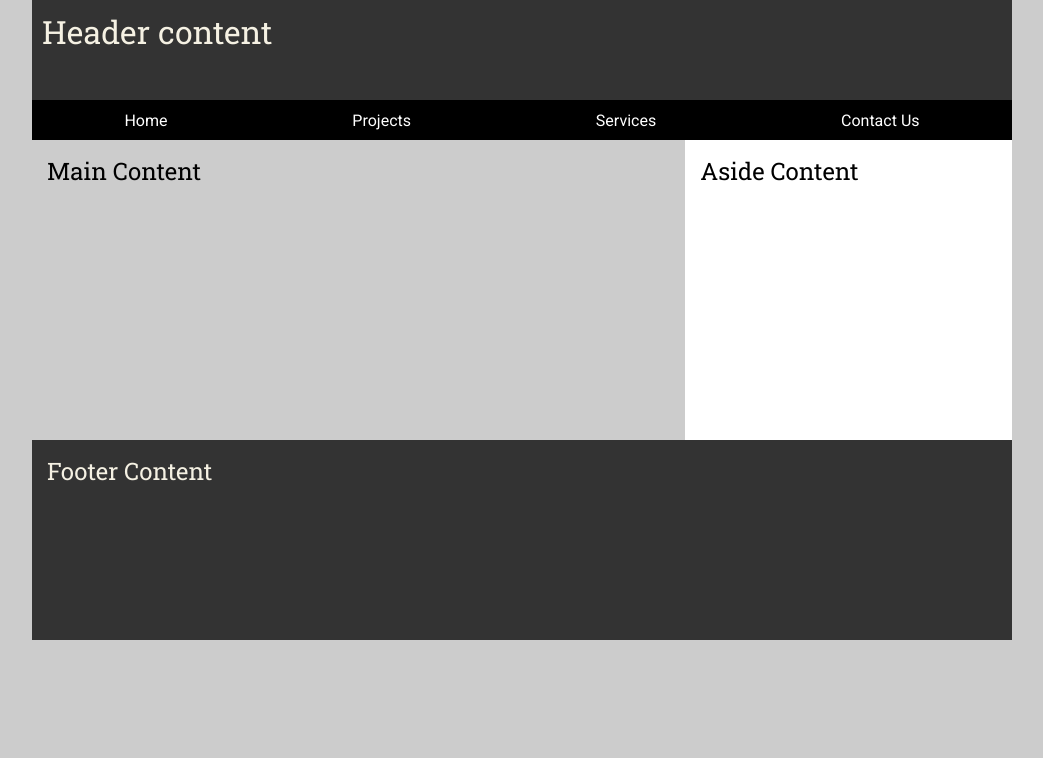
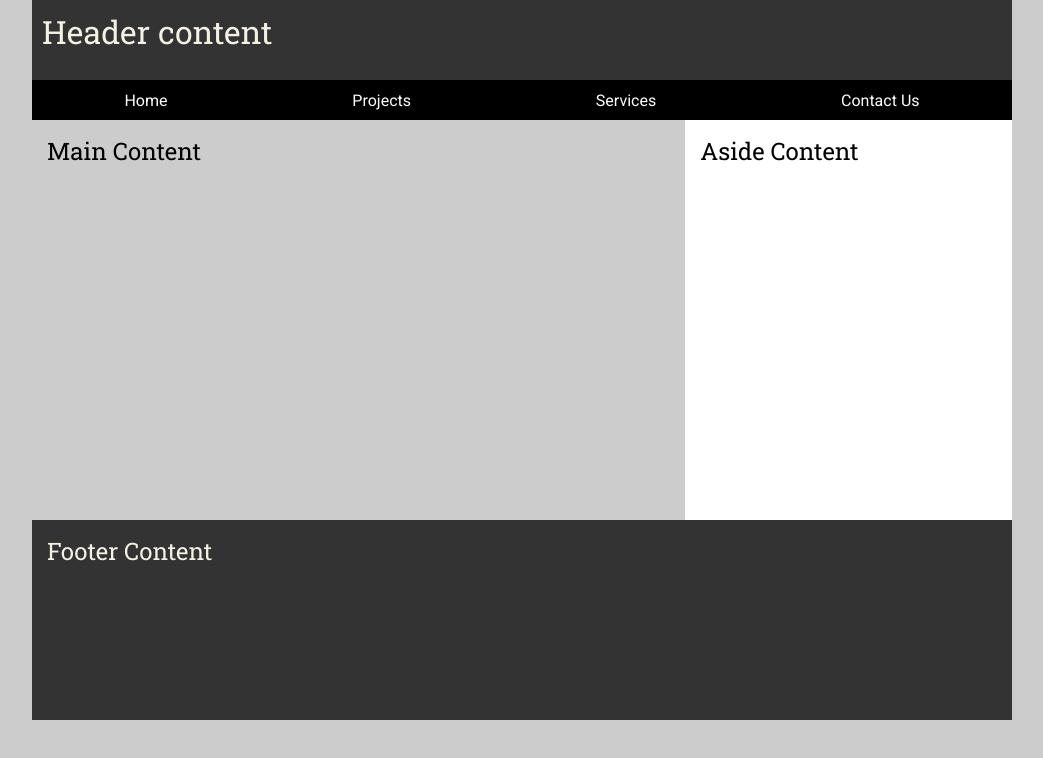
Before and after one commit to marcosismayle/wdd131, a plain HTML site: page week01/basic-layout.html in a window 1280 px wide. Shown: the whole page, without its empty margins (118-1161 px from the left). Drawn offline with Linux system fonts and the light colour scheme.

Commit message:
nav errors corrections

```diff
--- a/week01/basic-layout.html
+++ b/week01/basic-layout.html
@@ -3,19 +3,19 @@
 <head>
     <meta charset="UTF-8">
     <meta name="viewport" content="width=device-width, initial-scale=1.0">
-    <title>Document</title>
+    <title>Marcos Ismayle - WDD 131</title>
     <link rel="stylesheet" href="styles/layout.css">
 </head>
 <body>
     <header>
         <h1>Header content</h1>
+        <nav>
+            <a href="x">Home</a>
+            <a href="x">Projects</a>
+            <a href="x">Services</a>
+            <a href="x">Contact Us</a>
+        </nav>
     </header>
-    <nav>
-        <a href="x">Home</a>
-        <a href="x">Projects</a>
-        <a href="x">Services</a>
-        <a href="x">Contact Us</a>
-    </nav>
     <main>
         <h2>Main Content</h2>
     </main>
--- a/week01/styles/layout.css
+++ b/week01/styles/layout.css
@@ -69,7 +69,10 @@
   /* Header */
 
   header {
-    height: 100px;
+    display: flex;
+    flex-direction: column;
+    height: 120px;
+    justify-content: space-between;
   }
 
   header h1 {
@@ -90,7 +93,6 @@
   body {
     display: grid;
     grid-template-columns: repeat(3, 1fr);
-    grid-template-rows: 100px 40px auto;
   }
 
   nav, header, footer {
@@ -101,16 +103,16 @@
   main {
     grid-column-start: 1;
     grid-column-end: 3;
-    grid-row-start: 3;
-    grid-row-end: 4;
-    height: 300px;
+    grid-row-start: 2;
+    grid-row-end: 3;
+    height: 400px;
   }
 
   aside {
     grid-column-start: 3;
     grid-column-end: 4;
-    grid-row-start: 3;
-    grid-row-end: 4;
+    grid-row-start: 2;
+    grid-row-end: 3;
   }
 
   main h2, aside h2 {
```
